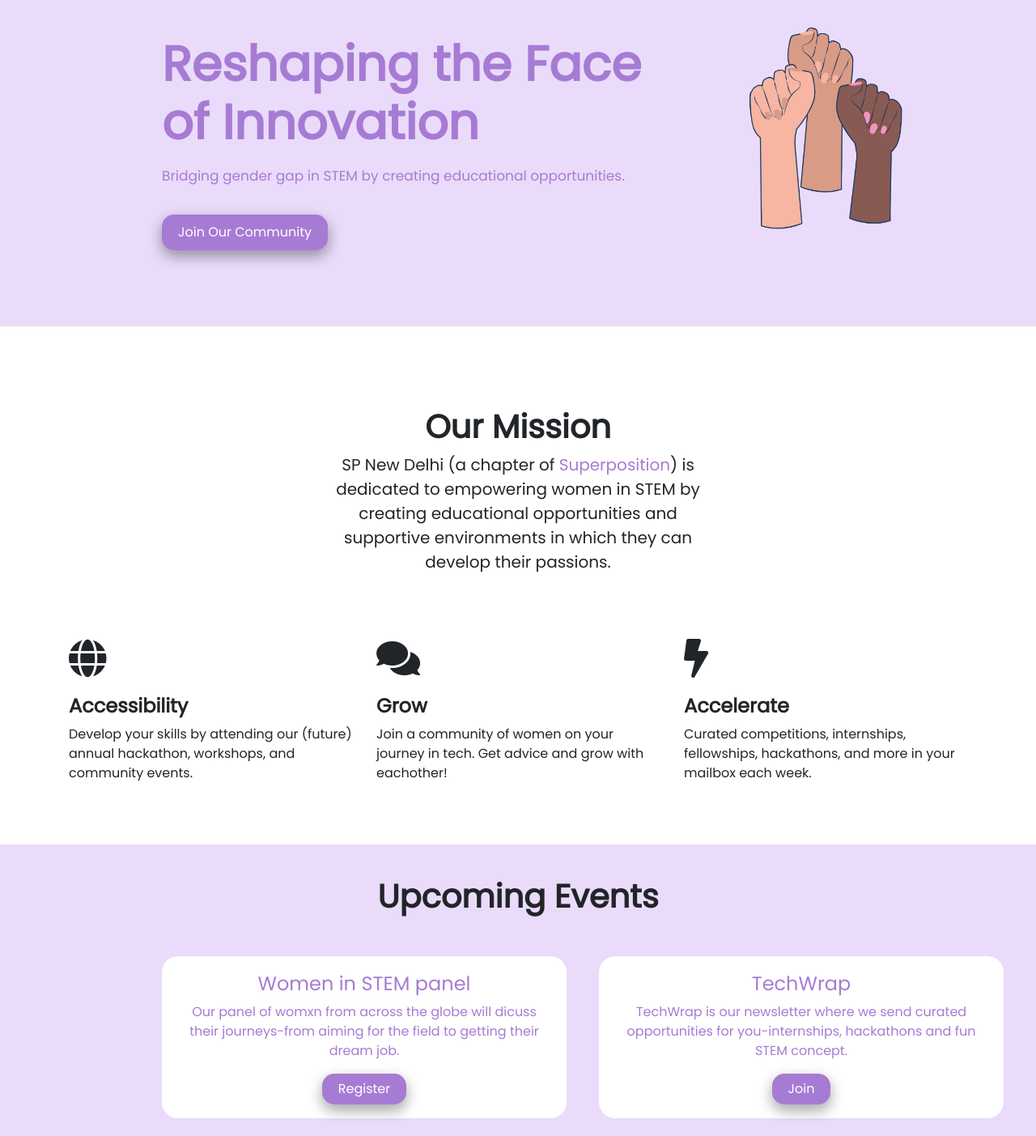
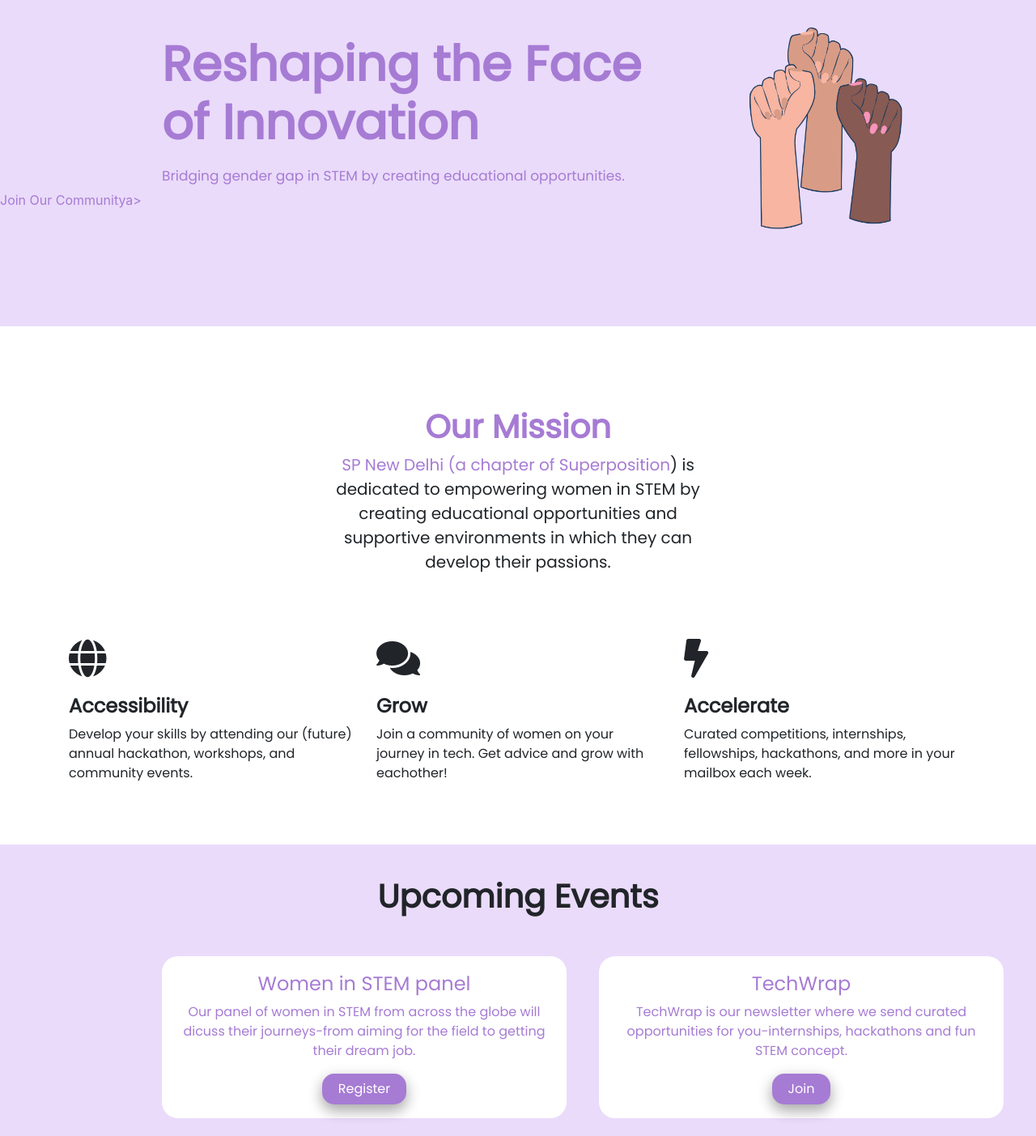
Before and after one commit to anjalichaturvedi/superpositionnewdelhi, a plain HTML site: page index.html in a window 1280 px wide. Shown: the part 97-1500 px from the top of the page at 81% size. Drawn offline with nearby package versions, Linux system fonts and the light colour scheme.

Commit message:
join the com button

```diff
--- a/index.html
+++ b/index.html
@@ -25,7 +25,7 @@
     <img src="images/img1.png" alt="header image">
     <h1>Reshaping the Face <br> of Innovation</h1>
     <h4>Bridging gender gap in STEM by creating educational opportunities.</h4>
-    <button class="button">Join Our Community</button>
+   <a href="https://discord.gg/9b9gdr2EUD  <button class="button">Join Our Community</button>a>
   </div>
   </div>
   <div class="mission">
@@ -59,7 +59,7 @@
     <h1>Upcoming Events</h1>
 <div class="eventbox" style="margin-left:200px; text-align: center; float:left;">
   <h4>Women in STEM panel</h4>
-  <p>Our panel of womxn from across the globe will dicuss their journeys-from aiming for the field to getting their dream job.</p>
+  <p>Our panel of women in STEM from across the globe will dicuss their journeys-from aiming for the field to getting their dream job.</p>
   <a href="https://docs.google.com/forms/d/e/1FAIpQLScejgT5cnqhB4ESo6QNRbhktyQzHEDotJlOObYfXOszvPF0Ww/viewform?usp=sf_link" target="_blank">
     <button class="button">Register</button></a>
 </div>
```
